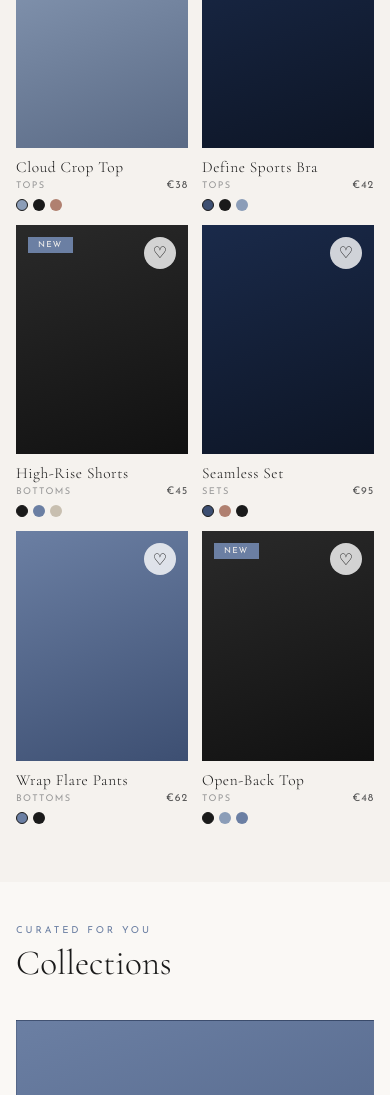
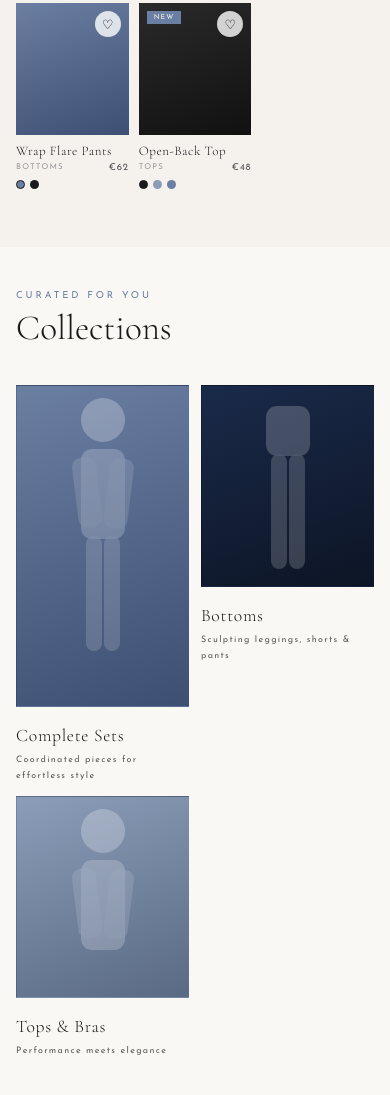
Before and after one commit to iNeoAzim/LUA-AdminAccess, a plain HTML site: page index.html in a window 390 px wide. Shown: the part 1583-2678 px from the top of the page. Drawn offline with nearby package versions, Linux system fonts and the light colour scheme.

Commit message:
mobilr size downgraned

```diff
--- a/styles.css
+++ b/styles.css
@@ -78,7 +78,8 @@ nav.scrolled{background:rgba(245,242,238,0.95);backdrop-filter:blur(16px);border
 .filter-btn.active,.filter-btn:hover{background:var(--ink);color:var(--cream);border-color:var(--ink);}
 
 .products-grid{display:grid;grid-template-columns:repeat(4,1fr);gap:28px;}
-@media(max-width:900px){.products-grid{grid-template-columns:repeat(2,1fr);}}
+@media(max-width:900px){.products-grid{grid-template-columns:repeat(3,1fr);gap:18px;}
+.product-img-wrap{aspect-ratio:3/3.8;}}
 .search-empty{grid-column:1/-1;padding:56px 24px;text-align:center;border:1px solid var(--stone);background:#f9f7f4;}
 .search-empty h3{font-family:'Cormorant Garamond',serif;font-size:2rem;font-weight:300;margin-bottom:10px;}
 .search-empty p{font-size:0.64rem;letter-spacing:0.14em;color:var(--mid);text-transform:uppercase;}
@@ -109,7 +110,7 @@ nav.scrolled{background:rgba(245,242,238,0.95);backdrop-filter:blur(16px);border
 /* ===================== COLLECTIONS SECTION ===================== */
 .collections-section{padding:80px 48px 100px;background:#faf8f5;}
 .collections-grid{display:grid;grid-template-columns:repeat(3,1fr);gap:32px;}
-@media(max-width:900px){.collections-grid{grid-template-columns:1fr;}}
+@media(max-width:900px){.collections-grid{grid-template-columns:repeat(2,1fr);gap:18px;}}
 .collection-card{cursor:none;transition:transform 0.4s;}
 .collection-card:hover{transform:translateY(-6px);}
 .collection-img{aspect-ratio:3/4;display:flex;align-items:center;justify-content:center;margin-bottom:18px;border:1px solid rgba(0,0,0,0.08);}
@@ -319,14 +320,20 @@ nav.scrolled{background:rgba(245,242,238,0.95);backdrop-filter:blur(16px);border
 
   .shop-section,.collections-section,.about-section{padding:44px 16px 58px;}
   .shop-title-group h2,.about-left h2{font-size:2.2rem;}
-  .products-grid{grid-template-columns:repeat(2,minmax(0,1fr));gap:14px;}
-  .product-img-wrap{margin-bottom:10px;}
-  .prod-name{font-size:0.96rem;}
-  .prod-price{font-size:0.66rem;}
+  .products-grid{grid-template-columns:repeat(3,minmax(0,1fr));gap:10px;}
+  .product-img-wrap{aspect-ratio:3/3.5;margin-bottom:8px;}
+  .prod-name{font-size:0.82rem;}
+  .prod-price{font-size:0.6rem;}
+  .prod-cat{font-size:0.5rem;}
+  .prod-badge{font-size:0.44rem;padding:3px 7px;top:8px;left:8px;}
+  .wish-btn{width:26px;height:26px;font-size:0.8rem;top:8px;right:8px;}
+  .color-dot{width:9px;height:9px;}
   .filter-btn{padding:10px 14px;font-size:0.55rem;}
 
-  .collection-name{font-size:1.35rem;}
-  .collection-desc{font-size:0.62rem;}
+  .collections-grid{grid-template-columns:repeat(2,minmax(0,1fr));gap:12px;}
+  .collection-img{aspect-ratio:3/3.5;}
+  .collection-name{font-size:1.1rem;}
+  .collection-desc{font-size:0.56rem;}
 
   .about-content{gap:38px;}
   .about-text{font-size:0.66rem;line-height:1.8;}
```
